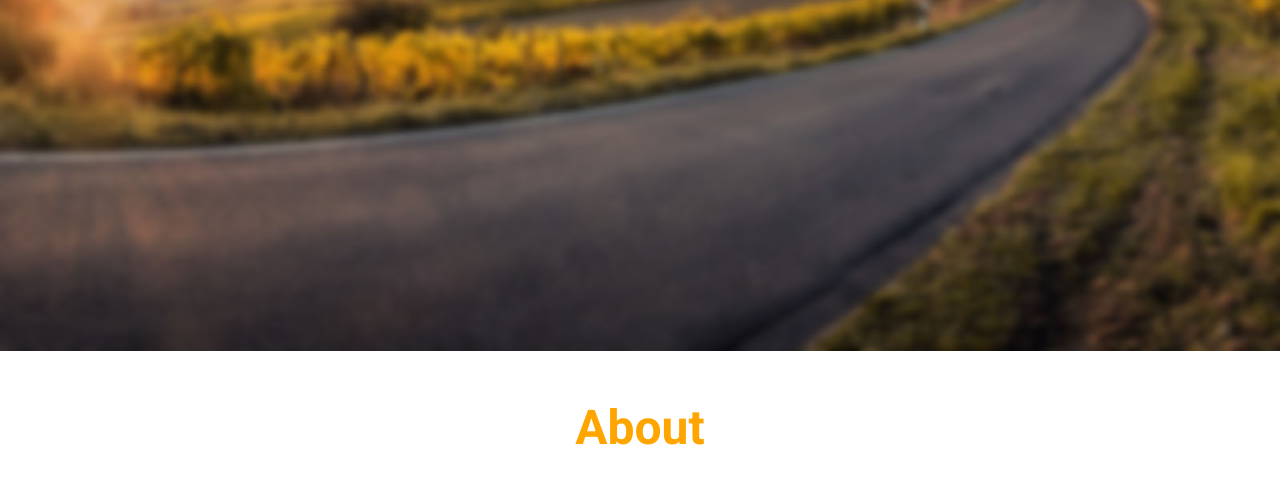
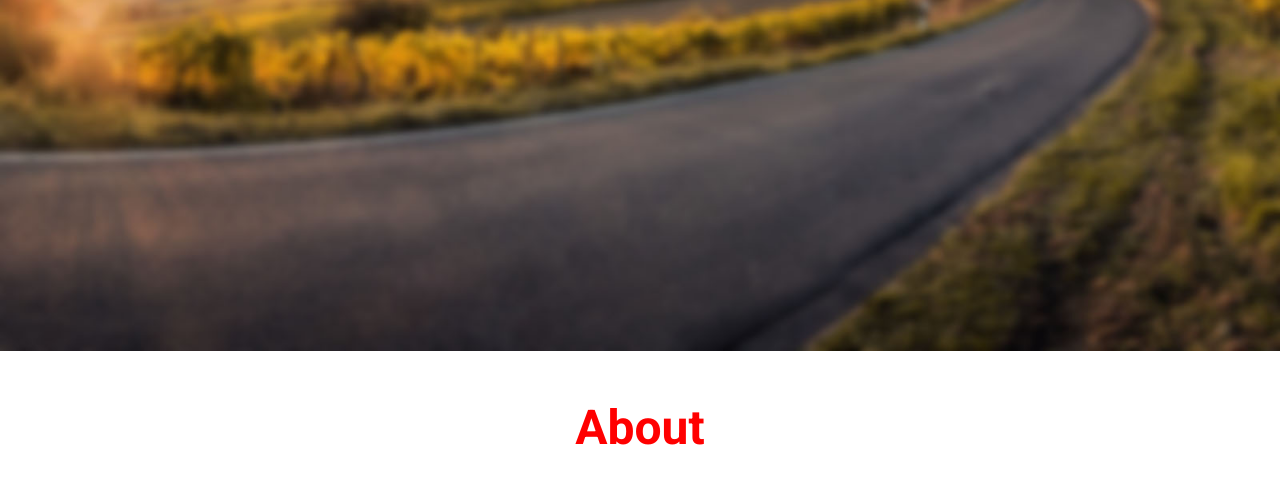
Before and after one commit to glinky/etic, a plain HTML site: page index.html in a window 1280 px wide. Shown: the part 449-926 px from the top of the page. Drawn offline with Linux system fonts and the light colour scheme.

Commit message:
New template design

```diff
--- a/css/style.css
+++ b/css/style.css
@@ -79,6 +79,6 @@ input,textarea{font-size:inherit;font-family:inherit;}
 .intro header{position:relative;top:50%;transform: translateY(-50%);}
 .intro h2{font-size:3em;}
 .home-section{padding:3em 0;}
-.home-section h2{font-size:3em;color:orange;}
+.home-section h2{font-size:3em;color:red;}
 .home-section > header p{font-size:1.5em;line-height:1.5em;}
 .main-footer{background:#1a1a1a;color:#FFF;font-size:0.8em;margin-top:3em;text-align:center;padding:2em 0;}
```
